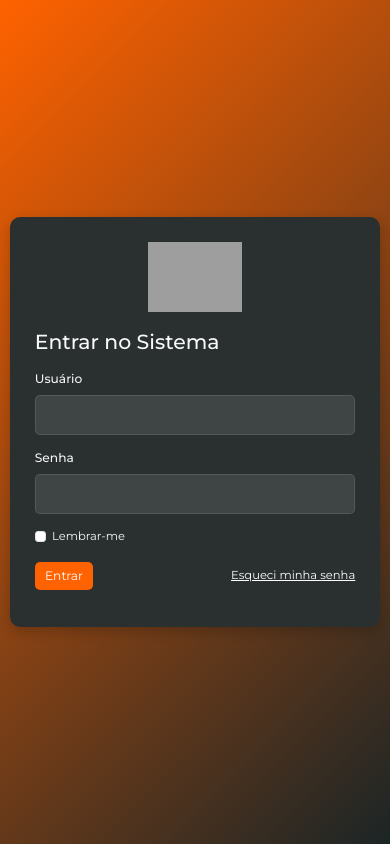
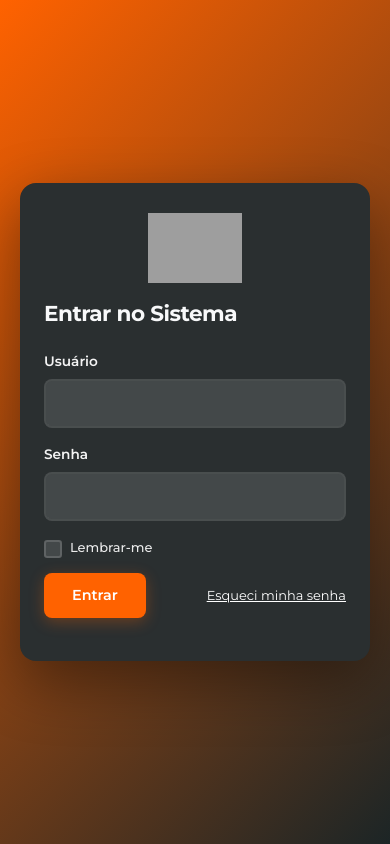
Before and after one commit to emersonevq/evoquefitness, a Flask app: page /auth/login in a window 390 px wide. Run offline with Flask 3, Linux system fonts and the light colour scheme; some libraries are stand-ins or nearby versions; grey boxes are pictures that could not be loaded.

Commit message:
completionId: cgen-5c43edc659994470a0cdb049cb7d03e1
cgen-5c43edc659994470a0cdb049cb7d03e1

```diff
--- a/auth/templates/login.html
+++ b/auth/templates/login.html
@@ -10,22 +10,46 @@
   <!-- Font Awesome -->
   <link rel="stylesheet" href="https://cdnjs.cloudflare.com/ajax/libs/font-awesome/6.4.0/css/all.min.css">
   <style>
-    :root{--primary-color:#FF6200;--secondary-color:#1C2526;--accent-color:#FF914D;--dark-color:#2A2F30;--light-color:#F8F9FA;--text-color:#212529;--scale-factor:0.85}
+    :root{--primary-color:#FF6200;--secondary-color:#1C2526;--accent-color:#FF914D;--dark-color:#2A2F30;--light-color:#F8F9FA;--text-color:#212529;--scale-factor:0.9}
+    *{box-sizing:border-box}
     html,body{height:100%;margin:0;padding:0;font-size:calc(1rem*var(--scale-factor));overflow:hidden}
     body{font-family:'Montserrat',sans-serif;background:linear-gradient(135deg,var(--primary-color) 0%,var(--secondary-color) 100%);height:100vh;display:flex;align-items:center;justify-content:center;color:var(--light-color);padding:0}
-    .login-container{width:100%;height:100%;display:flex;align-items:center;justify-content:center;padding:0}
-    .auth-card{background-color:var(--dark-color);border-radius:calc(12px*var(--scale-factor));box-shadow:0 calc(5px*var(--scale-factor)) calc(15px*var(--scale-factor)) rgba(0,0,0,0.2);overflow:hidden;display:flex;width:95%;height:95vh;max-width:1200px}
-    .media-panel{flex:1;background:linear-gradient(180deg, rgba(255,255,255,0.03), rgba(255,255,255,0.01));padding:15px;display:flex;flex-direction:column;gap:8px;align-items:center;justify-content:center}
-    .login-panel{flex:1.1;padding:25px;display:flex;flex-direction:column;justify-content:center;overflow-y:auto}
-    .media-item{width:100%;max-height:45%;display:flex;align-items:center;justify-content:center}
-    .media-item img, .media-item video{max-width:100%;max-height:100%;object-fit:contain;border-radius:8px}
-    .media-title{font-weight:600;font-size:0.9rem;margin-top:6px;color:var(--light-color)}
-    .media-panel p{font-size:0.8rem;margin:0}
-    .form-label{color:rgba(255,255,255,0.95);font-weight:500;font-size:0.9rem}
-    .form-control{background-color:rgba(255,255,255,0.1);border:1px solid rgba(255,255,255,0.2);color:var(--light-color);padding:10px;font-size:0.9rem}
-    .btn-primary{background-color:var(--primary-color);border:none;font-size:0.9rem}
-    h3{font-size:1.5rem;margin-bottom:15px}
-    @media(max-width:991px){.media-panel{display:none}.auth-card{flex-direction:column;height:auto}}
+    .login-container{width:100%;height:100%;display:flex;align-items:center;justify-content:center;padding:20px}
+    .auth-card{background-color:var(--dark-color);border-radius:16px;box-shadow:0 20px 60px rgba(0,0,0,0.4);overflow:hidden;display:flex;width:100%;height:100%;max-width:1100px;max-height:90vh}
+    .media-panel{flex:1.1;background:linear-gradient(180deg, rgba(255,255,255,0.08) 0%, rgba(255,255,255,0.02) 100%);padding:40px 30px;display:flex;flex-direction:column;gap:20px;align-items:center;justify-content:center;border-right:1px solid rgba(255,255,255,0.1)}
+    .login-panel{flex:1;padding:40px;display:flex;flex-direction:column;justify-content:center;overflow-y:auto}
+    .logo-wrapper{text-align:center;margin-bottom:20px}
+    .logo-wrapper img{max-height:60px;filter:drop-shadow(0 2px 4px rgba(0,0,0,0.3))}
+    .media-item{width:100%;max-height:55%;display:flex;align-items:center;justify-content:center}
+    .media-item img, .media-item video{max-width:100%;max-height:100%;object-fit:contain;border-radius:12px;box-shadow:0 10px 30px rgba(0,0,0,0.3)}
+    .media-title{font-weight:700;font-size:1.1rem;margin-top:12px;color:var(--light-color);letter-spacing:0.5px}
+    .media-panel p{font-size:0.85rem;margin:0;color:rgba(255,255,255,0.8);line-height:1.5;text-align:center}
+    h3{font-size:1.8rem;margin:0 0 30px 0;font-weight:700;color:var(--light-color);letter-spacing:-0.5px}
+    .form-label{color:rgba(255,255,255,0.95);font-weight:600;font-size:0.95rem;margin-bottom:8px;display:block}
+    .form-control{background-color:rgba(255,255,255,0.12);border:2px solid rgba(255,255,255,0.15);color:var(--light-color);padding:12px 16px;font-size:0.95rem;border-radius:8px;transition:all 0.3s ease;margin-bottom:16px}
+    .form-control:focus{background-color:rgba(255,255,255,0.15);border-color:var(--primary-color);box-shadow:0 0 0 3px rgba(255,98,0,0.15);outline:none}
+    .form-control::placeholder{color:rgba(255,255,255,0.5)}
+    .form-check-input{background-color:rgba(255,255,255,0.12);border:2px solid rgba(255,255,255,0.15);width:18px;height:18px;cursor:pointer;transition:all 0.2s ease}
+    .form-check-input:checked{background-color:var(--primary-color);border-color:var(--primary-color)}
+    .form-check-label{color:rgba(255,255,255,0.9);font-weight:500;cursor:pointer;margin-left:8px}
+    .mb-3{margin-bottom:20px}
+    .btn-primary{background-color:var(--primary-color);border:none;font-size:1rem;padding:12px 28px;font-weight:600;border-radius:8px;cursor:pointer;transition:all 0.3s ease;color:#fff;box-shadow:0 4px 15px rgba(255,98,0,0.3)}
+    .btn-primary:hover{background-color:#E55700;transform:translateY(-2px);box-shadow:0 6px 20px rgba(255,98,0,0.4)}
+    .btn-primary:active{transform:translateY(0);box-shadow:0 2px 8px rgba(255,98,0,0.3)}
+    .form-check{margin-bottom:24px;display:flex;align-items:center}
+    .form-actions{display:flex;justify-content:space-between;align-items:center;gap:16px}
+    .form-actions a{color:var(--accent-color);text-decoration:none;font-weight:500;font-size:0.9rem;transition:color 0.2s ease}
+    .form-actions a:hover{color:var(--light-color);text-decoration:underline}
+    .alert{padding:12px 16px;border-radius:8px;margin-bottom:20px;font-size:0.95rem}
+    .alert-danger{background-color:rgba(220,53,69,0.15);border:1px solid rgba(220,53,69,0.3);color:#ff6b6b}
+    @media(max-width:991px){
+      .media-panel{display:none;border-right:none}
+      .auth-card{flex-direction:column;height:auto;max-height:none}
+      .login-panel{padding:30px 24px}
+      h3{font-size:1.5rem;margin-bottom:24px}
+      .form-actions{flex-direction:column;align-items:stretch}
+      .form-actions .btn-primary{width:100%}
+    }
   </style>
 </head>
 <body>
```
